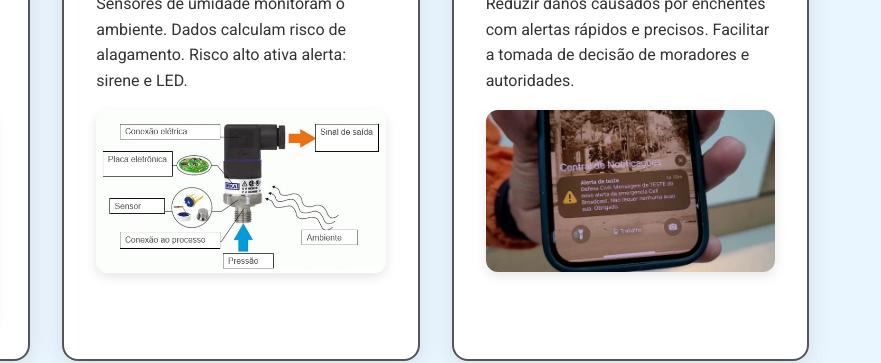
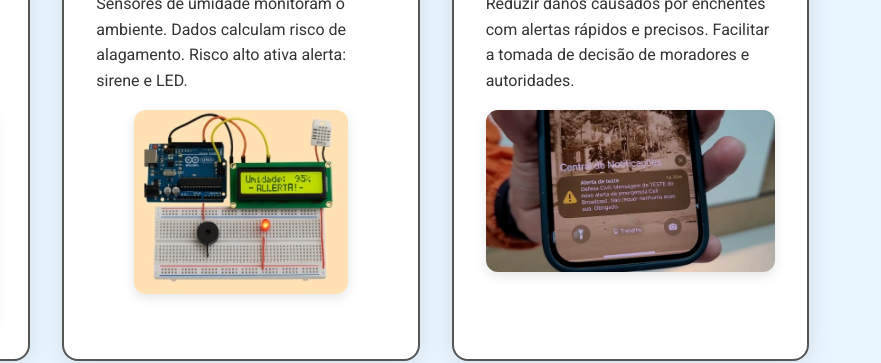
Before and after one commit to NicollasPetrin/GLOBAL-SOLUTION-WebDev, a plain HTML site: page index.html in a window 1280 px wide. Shown: the part 931-1294 px from the top of the page, 399-1280 px from the left. Drawn offline with Linux system fonts and the light colour scheme.

Commit message:
Add files via upload
alteracao de imagem

```diff
--- a/index.html
+++ b/index.html
@@ -63,7 +63,7 @@
       <section id="tecnologia">
         <h2>Tecnologias Utilizadas</h2>
         <p>Sensores de umidade monitoram o ambiente. Dados calculam risco de alagamento. Risco alto ativa alerta: sirene e LED.</p>
-        <img src="src/imgs/sensores conectados.webp" alt="Sensores conectados" />
+        <img src="src/imgs/sistema.png" alt="Sensores conectados" />
       </section>
 
       <section id="objetivos">
```
Also changed, not shown: src/imgs/sistema.png (added).
